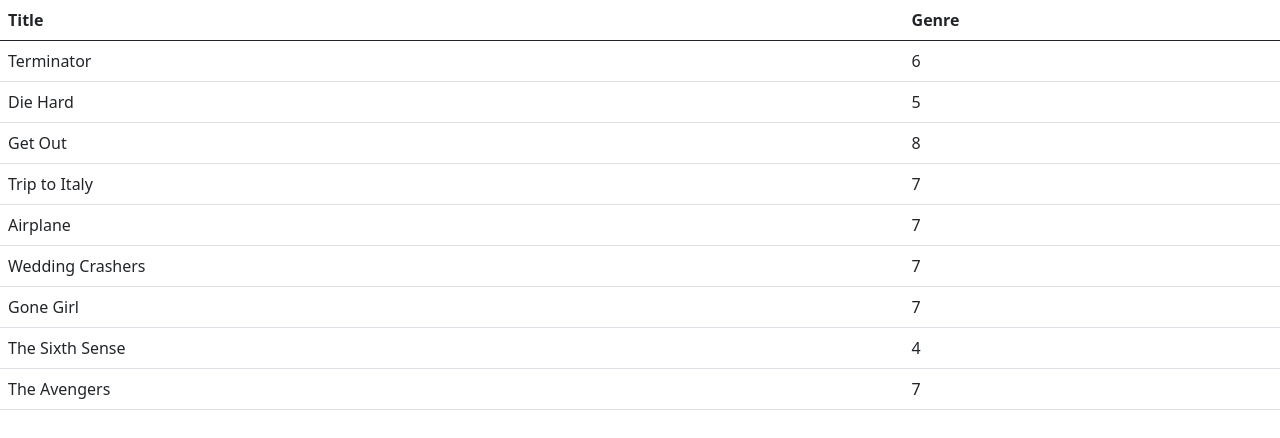
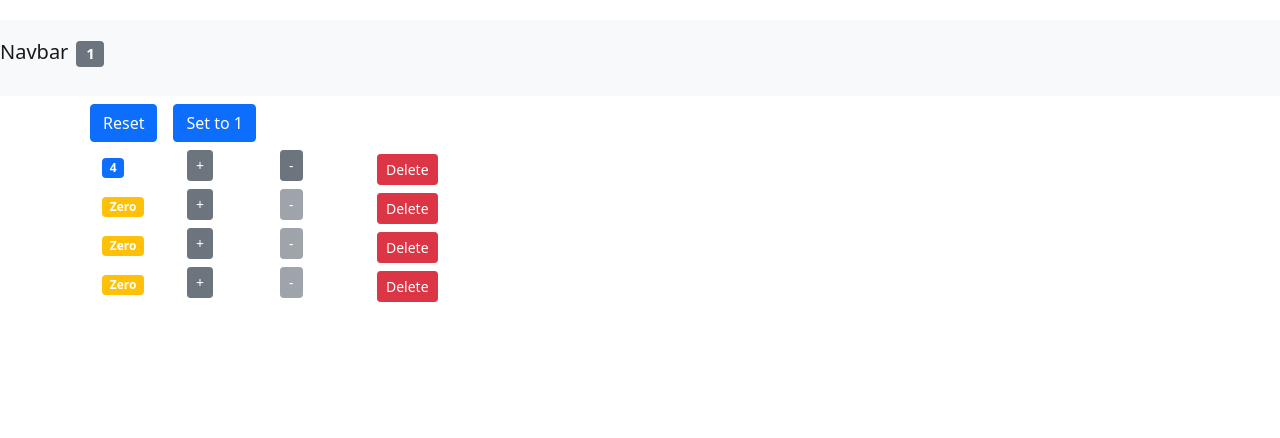
Before and after one commit to abhi886/react-library-management-system, a React (Create React App) app: page / in a window 1280 px wide. Shown: the top 438 px of the page. Built offline with nearby package versions, Linux system fonts and the light colour scheme.

Commit message:
Learning with counter Examples

```diff
--- a/src/App.js
+++ b/src/App.js
@@ -1,9 +1,81 @@
+import React, { Component } from 'react';
+import NavBar from './components/navbar';
+import Counters from './components/counters';
+
 import './App.css';
 
-function App() {
+class App extends Component {
+  state = {
+    counters: [
+        {id:1, value:4 },
+        {id:2, value:0 },
+        {id:3, value:0 },
+        {id:4, value:0 },
+    ]
+ };
+
+constructor() {
+  super();
+  console.log("App - Constructor");
+}
+
+componentDidMount() {
+  console.log('App = Mounted');
+}
+
+ handleReset = () => {
+  const counters =  this.state.counters.map(c => {
+         c.value = 0;
+         return c;
+     });
+     this.setState({counters});
+ };
+
+ handleSet1 = () => {
+     const counters = this.state.counters.map(c => {
+         c.value = 1;
+         return c ;
+     });
+     this.setState({counters});
+ }
+
+ handleIncrement = counter => {
+     const counters = [...this.state.counters];
+     const index = counters.indexOf(counter);
+     counters[index] = {...counter};
+     counters[index].value++;
+    this.setState({ counters });
+    }
+
+    handleDecrement = counter => {
+      const counters = [...this.state.counters];
+      const index = counters.indexOf(counter);
+      counters[index] = {...counter};
+      counters[index].value--;
+     this.setState({ counters });
+     }
+
+ handleDelete = (counterId) => {
+const counters = this.state.counters.filter(c => c.id !== counterId);
+this.setState( {counters })    };
+render() {
+
+console.log('App-Renderd');
   return (
-    <main className="conatiner">Hello World</main>
-  );
+    <>
+    <NavBar totalCounters={this.state.counters.filter(c => c.value > 0).length} />
+    <main className="container">
+      <Counters
+      counters={this.state.counters}
+      onReset={this.handleReset}
+      onIncrement={this.handleIncrement}
+      onSet1={this.handleSet1}
+      onDelete={this.handleDelete}
+      onDecrement={this.handleDecrement}
+       />
+    </main>
+    </>
+  )};
 }
 
 export default App;
--- a/src/components/counter.jsx
+++ b/src/components/counter.jsx
@@ -1,46 +1,73 @@
 import React, { Component } from 'react';
 
 class Counter extends Component {
-    state = {
-        count: 1,
-        tags: ['tag1', 'tag2', 'tag3']
-         };
+    componentDidUpdate(prevProps, prevState) {
+        console.log("prevProps", prevProps);
+        console.log("prevState", prevState);
+        if (prevProps.counter.value !== this.props.counter.value) {
+            // Ajax call and get new data grom te server
+        }
+    }
 
-    // constructor() {
-    //     super();
-    //     this.handleIncrement = this.handleIncrement.bind(this);
-    // }
+        componentWillUnmount() {
+            console.log("Counter - Unmount");
+        }
 
-    handleIncrement = product => {
-        console.log(product);
-this.setState ({ count: this.state.count +1 })
-         }
+
     render() {
-                return (
-        <div>
+        return (
+        <div className="container">
+            <div className="row">
+            <div className="col-1">
            <span className={this.getBadgeClassses()}> {this.formatCount()}</span>
+           </div>
+                <div className="col-1">
             <button
-                onClick={() => this.handleIncrement('product')}
+                onClick={() => this.props.onIncrement(this.props.counter)}
                 className="btn btn-secondary btn-sm"
             >
-                Increment
+                +
             </button>
-                    <ul>
-                        { this.state.tags.map (tag => <li key={tag}>{ tag }</li>)}
-                    </ul>
+            </div>
+
+            <div className="col-1">
+            <button
+                onClick={() => this.props.onDecrement(this.props.counter)}
+                className= {this.getButtonClasses()}
+            >
+                -
+            </button>
+            </div>
+
+            <div className="col-1">
+
+            <button
+            onClick={() => this.props.onDelete(this.props.counter.id)}
+            className="btn btn-danger btn-sm m-1">Delete
+            </button>
+            </div>
+
+
+            </div>
         </div>
             );
     }
 
     getBadgeClassses() {
         let classes = "badge m-2 bg-";
-        classes += (this.state.count === 0) ? "warning" : "primary";
+        classes += (this.props.counter.value === 0) ? "warning" : "primary";
         return classes;
     }
 
     formatCount(){
-        const count = this.state;
-        return this.state.count === 0 ? "Zero" : this.state.count;
+        const {value} = this.props.counter;
+        return value === 0 ? "Zero" : value;
+    }
+
+    getButtonClasses(){
+        let button = "btn btn-secondary btn-sm";
+        button += (this.props.counter.value <= 0) ? " disabled" : "";
+        return button;
     }
 }
 
--- /dev/null
+++ b/src/components/counters.jsx
@@ -0,0 +1,33 @@
+    import React, { Component } from 'react';
+    import Counter from './counter';
+
+    class Counters extends Component {
+
+        render() {
+            const { onReset, counters, onDelete, onIncrement, onSet1, onDecrement } = this.props;
+            return (
+            <div>
+            <button
+            className="btn btn-primary brn-sm m-2"
+            onClick = {onReset}
+            >
+                Reset</button>
+            <button
+            className="btn btn-primary brn-sm m-2"
+            onClick = {onSet1}>Set to 1</button>
+            {counters.map(counter=> (
+            <Counter
+            key={counter.id}
+            onDelete={onDelete}
+            onIncrement= {onIncrement}
+            onDecrement = {onDecrement}
+            counter= {counter}
+            />
+            ))}
+
+            </div>
+            );
+        }
+    }
+
+    export default Counters;
--- a/src/components/movies.jsx
+++ b/src/components/movies.jsx
@@ -1,25 +1,41 @@
 import React, { Component } from 'react';
 import { getMovies } from "../services/fakeMovieService";
 
-class Movie extends Component {
+class Movies extends Component {
     state = {
         movies : getMovies(),
      }
+
+     handleDelete = (movie) =>{
+        const movies = this.state.movies.filter(m=> m._id !== movie._id);
+        this.setState({  movies });
+     }
     render() {
+        const { length: count } = this.state.movies;
+        if (count === 0 ) return <p>No movies in the database.</p>
+
         return (
             <>
+            <p>Showing {this.state.movies.length} movies in the database</p>
             <table class="table">
   <thead>
-    <tr>
-      <th scope="col">Title</th>
-      <th scope="col">Genre</th>
+            <tr>
+      <th>Title</th>
+      <th>Genre</th>
+      <th>Stock</th>
+      <th>Rate</th>
+      <th></th>
     </tr>
   </thead>
   <tbody>
-
-
-      {this.state.movies.map (movie =><tr> <td>{movie.title}</td> <td>{movie.numberInStock}</td> </tr>) }
-
+      {this.state.movies.map (movie =>
+      <tr key={movie._id}>
+          <td>{movie.title}</td>
+          <td> {movie.genre.name}</td>
+          <td>{movie.numberInStock}</td>
+          <td> { movie.dailyRentalRate}</td>
+          <td><button onClick={() => this.handleDelete(movie)} className="btn btn-danger btn-sm">Delete</button></td>
+          </tr>) }
   </tbody>
 </table>
             </>
@@ -27,4 +43,4 @@
     }
 }
 
-export default Movie;
+export default Movies;
--- /dev/null
+++ b/src/components/navbar.jsx
@@ -0,0 +1,15 @@
+import React from 'react'
+
+const NavBar = ({ totalCounters }) => {
+    return (
+    <nav className="navbar navbar-light bg-light">
+    <h1 className="navbar-brand" href="#">
+            Navbar
+        <span className="badge bg-pill bg-secondary m-2">
+            {totalCounters}
+            </span>
+    </h1>
+</nav> );
+}
+
+export default NavBar;
--- a/src/index.css
+++ b/src/index.css
@@ -1,13 +1,14 @@
 body {
   margin: 0;
-  font-family: -apple-system, BlinkMacSystemFont, 'Segoe UI', 'Roboto', 'Oxygen',
-    'Ubuntu', 'Cantarell', 'Fira Sans', 'Droid Sans', 'Helvetica Neue',
+  font-family: -apple-system, BlinkMacSystemFont, "Segoe UI", "Roboto", "Oxygen",
+    "Ubuntu", "Cantarell", "Fira Sans", "Droid Sans", "Helvetica Neue",
     sans-serif;
   -webkit-font-smoothing: antialiased;
   -moz-osx-font-smoothing: grayscale;
+  padding: 20px 0 0 0;
 }
 
 code {
-  font-family: source-code-pro, Menlo, Monaco, Consolas, 'Courier New',
+  font-family: source-code-pro, Menlo, Monaco, Consolas, "Courier New",
     monospace;
 }
--- a/src/index.js
+++ b/src/index.js
@@ -1,17 +1,15 @@
 import React from 'react';
 import ReactDOM from 'react-dom';
 import './index.css';
-// import App from './App';
+import App from './App';
 import reportWebVitals from './reportWebVitals';
 import 'bootstrap/dist/css/bootstrap.css';
 import 'font-awesome/css/font-awesome.css';
-// import Counter from './components/counter';
-import Movie from './components/movies';
 
 
 ReactDOM.render(
   <React.StrictMode>
-    <Movie />
+    <App />
   </React.StrictMode>,
   document.getElementById('root')
 );
```
